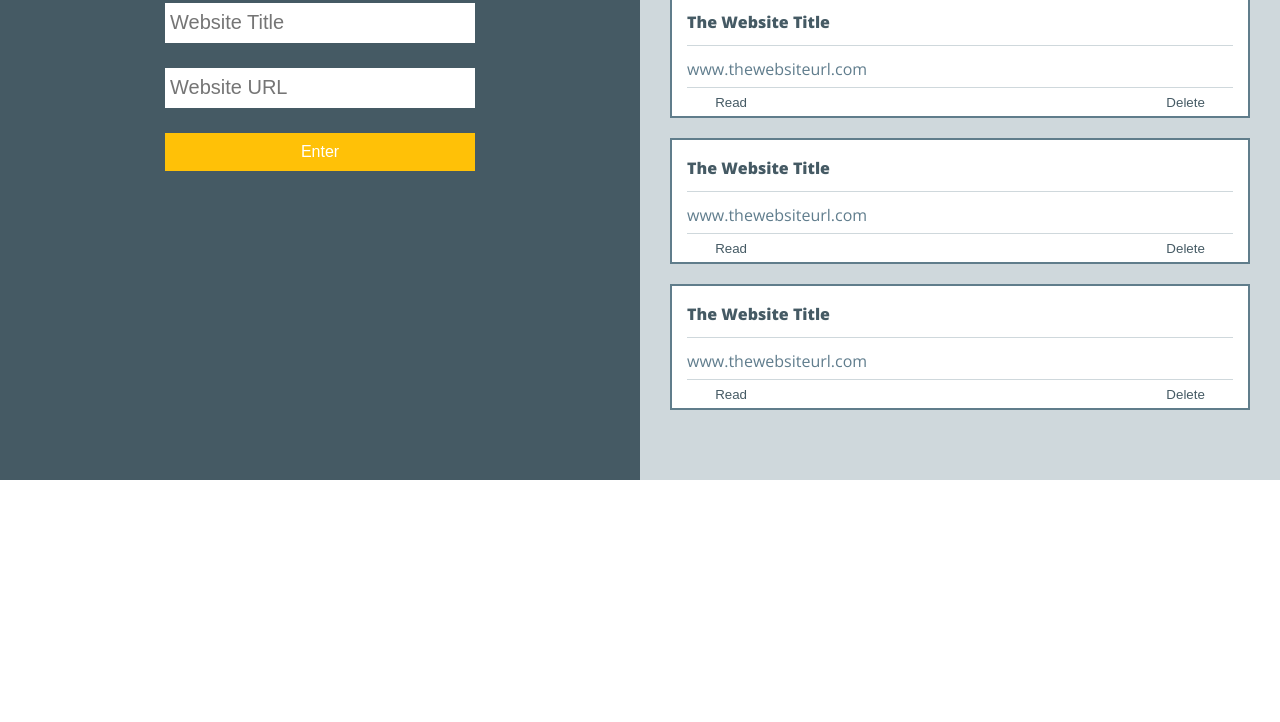
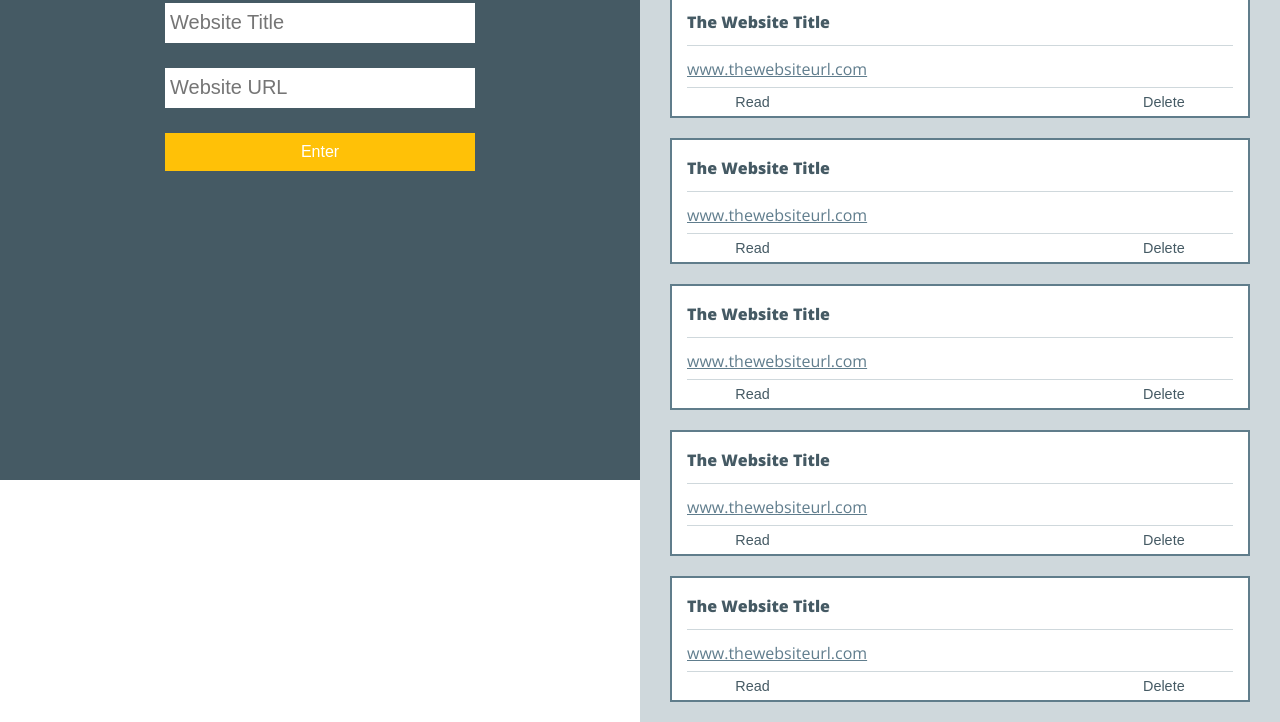
Before and after one commit to sljohnson32/Linked-List, a plain HTML site: page index.html in a window 1280 px wide. Shown: the part 320-1042 px from the top of the page. Before the commit the page ends 800 px from the top, so only its background shows below. Drawn offline with nearby package versions, Linux system fonts and the light colour scheme.

Commit message:
Update link styling

```diff
--- a/CSS/main.css
+++ b/CSS/main.css
@@ -98,7 +98,8 @@ header img {
 .link-url:link {
   color: #607D8D;
   margin-bottom: 15px;
-  text-decoration: none;
+  text-decoration: underline;
+  border-bottom-color: #F2F4F4;
 }
 
 .link-url:hover {
@@ -133,16 +134,18 @@ header img {
   background: none;
   color: #455A64;
   margin-bottom: 5px;
+  font-size: 90%;
 }
 
 .link-read {
-  margin-right: 70%;
+  margin-right: 62%;
 }
 
-.link-info-buttons:hover {
+.link-read:hover, .link-delete:hover {
   font-weight: bolder;
   color: #455A64;
-  border-bottom-color: #FFC107;
+  text-decoration: underline;
+  text-decoration-color #FFC107;
 }
 
 @media screen and (max-width: 400px) {
--- a/index.html
+++ b/index.html
@@ -75,6 +75,30 @@
           <div class="link-info">
             <h2 class="link-title">The Website Title</h2>
           <hr class='hr1'>
+            <a href="URL" class="link-url">www.thewebsiteurl.com</a>
+          <hr class='hr2'>
+          </div>
+          <div class="link-info-buttons">
+            <button class="link-read">Read</button>
+            <button class="link-delete">Delete</button>
+          </div>
+        </article>
+        <article class="link-info-container">
+          <div class="link-info">
+            <h2 class="link-title">The Website Title</h2>
+          <hr class='hr1'>
+            <a href="URL" class="link-url">www.thewebsiteurl.com</a>
+          <hr class='hr2'>
+          </div>
+          <div class="link-info-buttons">
+            <button class="link-read">Read</button>
+            <button class="link-delete">Delete</button>
+          </div>
+        </article>
+        <article class="link-info-container">
+          <div class="link-info">
+            <h2 class="link-title">The Website Title</h2>
+          <hr class='hr1'>
             <a href='URL' class="link-url">www.thewebsiteurl.com</a>
           <hr class='hr2'>
           </div>
```
